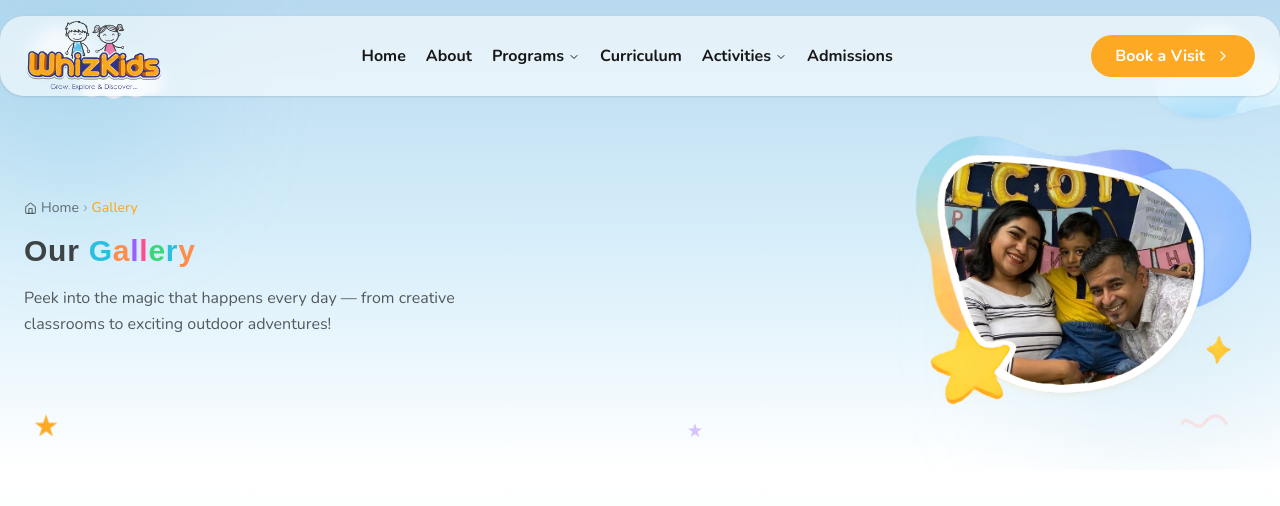
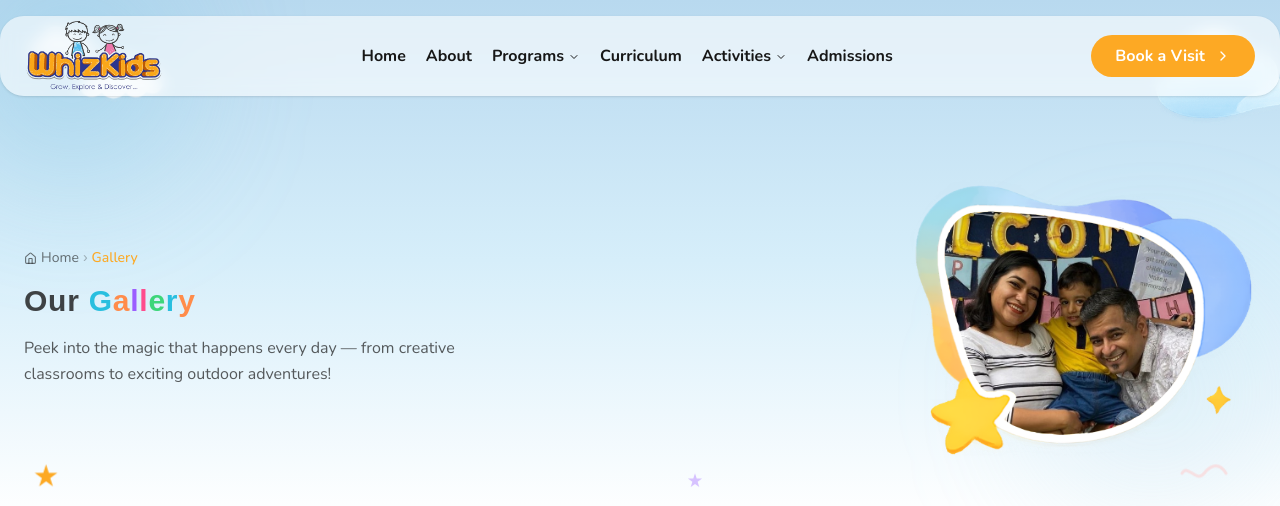
Before and after one commit to raikashah-03/whizkids, a Next.js app in the folder apps/web/: page /gallery in a window 1280 px wide. Shown: the top 506 px of the page. Built offline with nearby package versions, Linux system fonts and the light colour scheme; a web font is replaced by a local one.

Commit message:
feat: add BreadCrumb component with SEO-friendly schema markup and decorative elements

```diff
--- a/apps/web/components/BreadCrumb.tsx
+++ b/apps/web/components/BreadCrumb.tsx
@@ -165,7 +165,7 @@ export default function BreadCrumb({
         </span>
 
         {/* ── Page layout ── */}
-        <div className="container relative z-10 flex flex-col items-center gap-8 md:flex-row md:justify-between">
+        <div className="container relative z-10 flex flex-col items-center gap-8 md:flex-row md:justify-between pt-[50px]">
 
           {/* ── Left: breadcrumb + heading + description ── */}
           <div className="flex flex-col gap-4 w-full md:max-w-[60%]">
```
